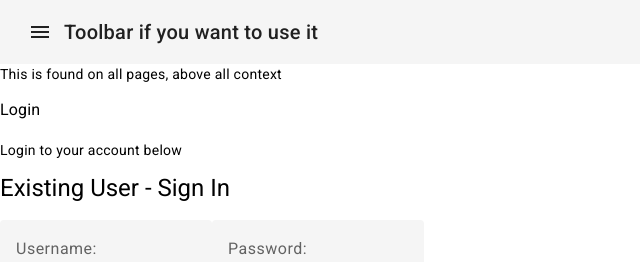
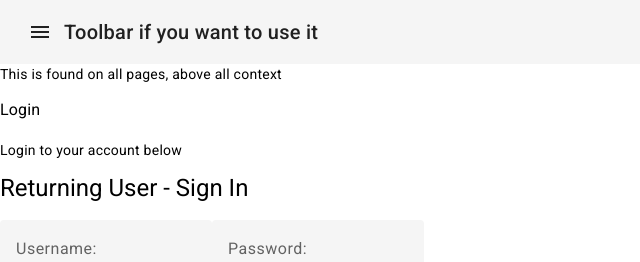
Before and after one commit to F23-CS-407/project, an Angular app in the folder frontend/: page /login in a window 1280 px wide. Shown: the top 262 px of the page, without its empty margins (0-640 px from the left). Built offline with nearby package versions, Linux system fonts and the light colour scheme.

Commit message:
Login button + changes

```diff
--- a/frontend/src/app/login/login.component.html
+++ b/frontend/src/app/login/login.component.html
@@ -4,7 +4,7 @@
 <div style="width:80%;height:80%">
     <div class="center-box">
         <form class="input-form">
-            <h1 style="text-align:left">Existing User - Sign In</h1>
+            <h1 style="text-align:left">Returning User - Sign In</h1>
 
             <mat-form-field class="input-full-width">
             <mat-label>Username:</mat-label>
```
Also changed, not shown: frontend/src/app/home/home.component.html (line endings or trailing spaces).
